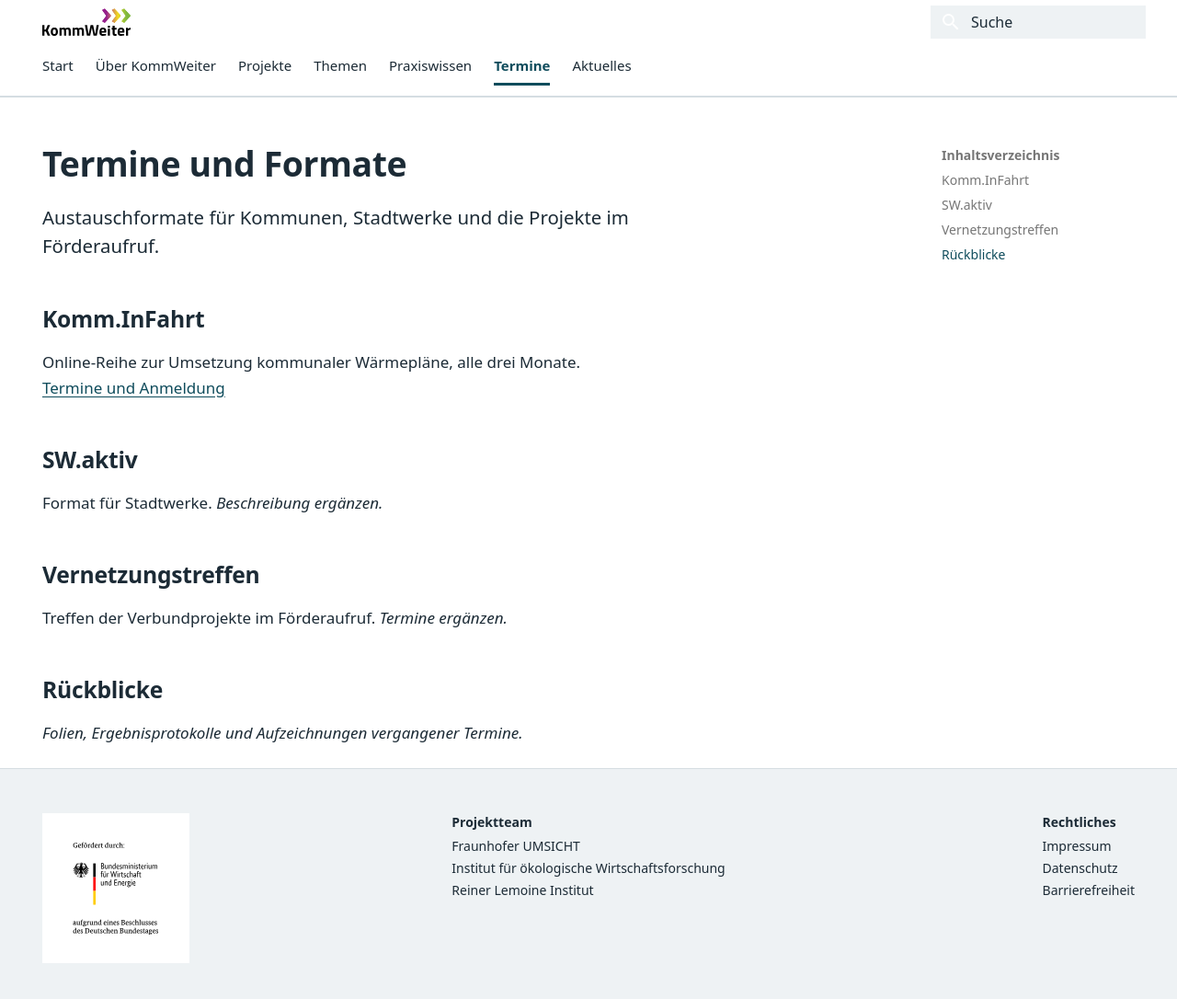
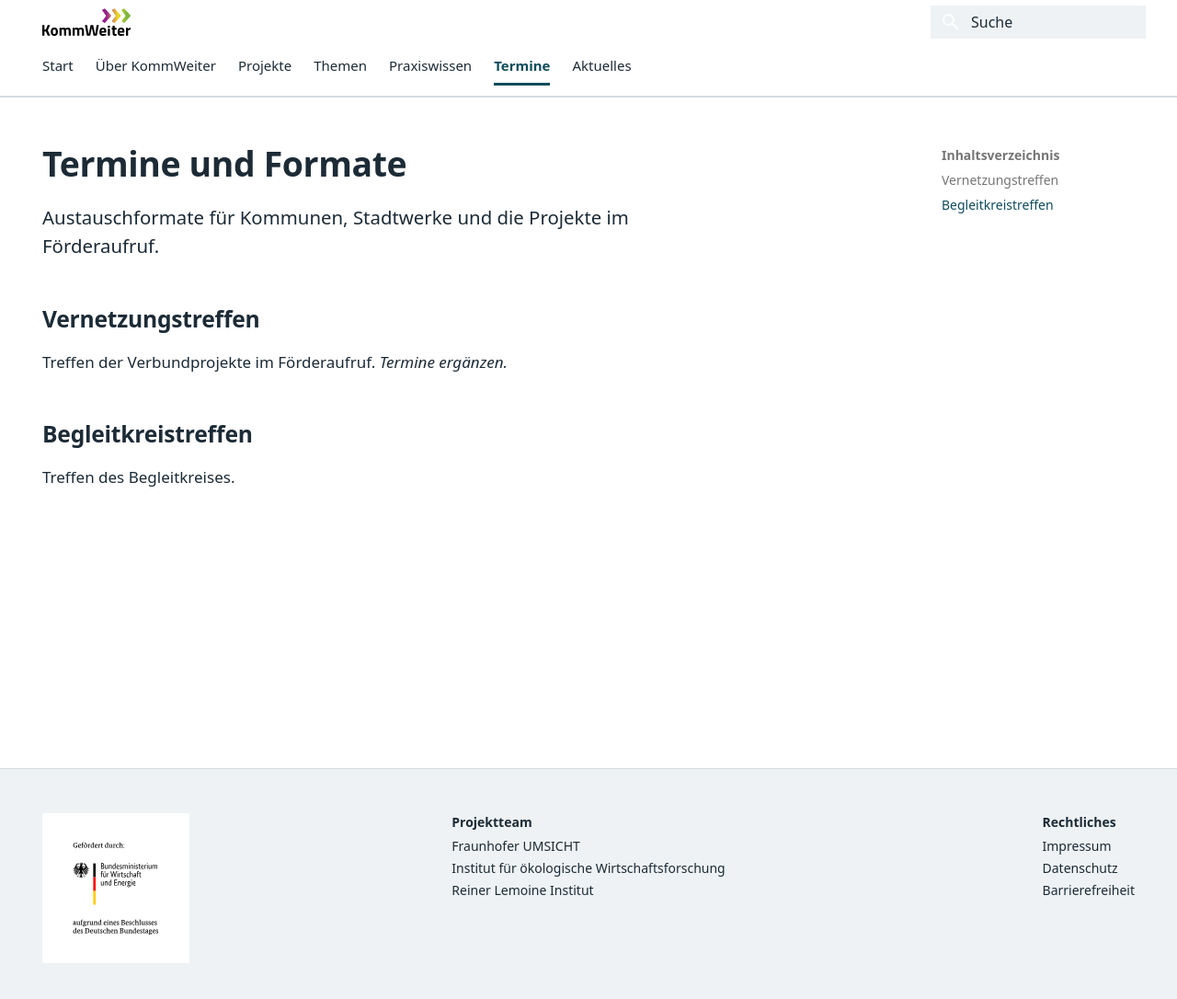
Before and after one commit to Ludee/komm-weiter-website, an MkDocs documentation site: the page built from docs/termine/index.md, in a window 1280 px wide and 1095 px high. Shown: the top 1086 px of the window at 92% size. Built offline with MkDocs 1.6.1 and Material for MkDocs 9.7.7, drawn with Linux system fonts in a browser that asks for light colours.

Commit message:
Update Termine #1

```diff
--- a/docs/termine/index.md
+++ b/docs/termine/index.md
@@ -8,18 +8,10 @@ hide:
 Austauschformate für Kommunen, Stadtwerke und die Projekte im Förderaufruf.
 { .kw-lead }
 
-## Komm.InFahrt
-
-Online-Reihe zur Umsetzung kommunaler Wärmepläne, alle drei Monate. [Termine und Anmeldung](https://www.umsicht.fraunhofer.de/de/messen-veranstaltungen/komminfahrt.html)
-
-## SW.aktiv
-
-Format für Stadtwerke. *Beschreibung ergänzen.*
-
 ## Vernetzungstreffen
 
 Treffen der Verbundprojekte im Förderaufruf. *Termine ergänzen.*
 
-## Rückblicke
+## Begleitkreistreffen
 
-*Folien, Ergebnisprotokolle und Aufzeichnungen vergangener Termine.*
+Treffen des Begleitkreises.
```
